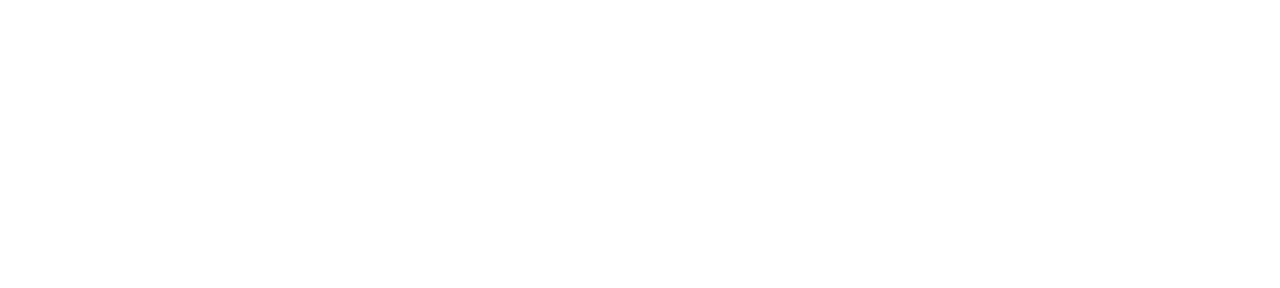
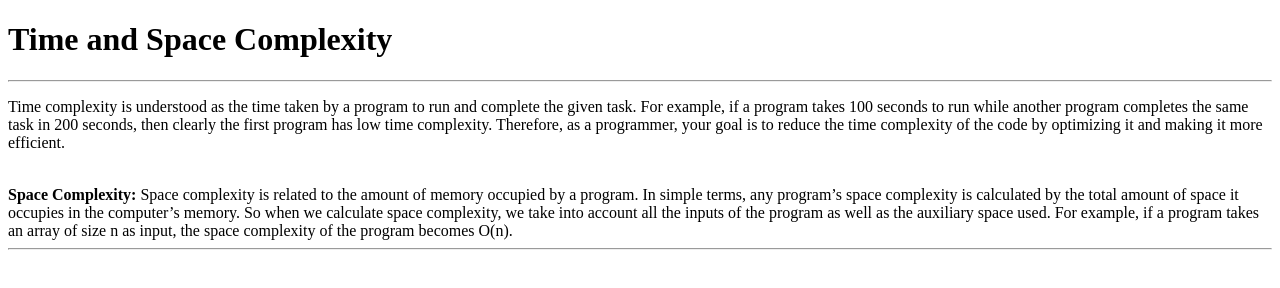
Before and after one commit to acciojob/time-and-space-complexity-DubbewarKiran, a website: page main.html in a window 1280 px wide. Drawn offline with Linux system fonts and the light colour scheme.

Commit message:
created a submission

```diff
--- a/main.html
+++ b/main.html
@@ -8,6 +8,14 @@
 
 <body>
 	<!-- the entire body must be written by student -->
+	<h1>Time and Space Complexity</h1>
+	<hr>
+	<p>Time complexity is understood as the time taken by a program to run and complete the given task. For example, if a program takes 100 seconds to run while another program completes the same task in 200 seconds, then clearly the first program has low time complexity. Therefore, as a programmer, your goal is to reduce the time complexity of the code by optimizing it and making it more efficient.</p>
+	<br>
+	<b>Space Complexity: </b>
+	Space complexity is related to the amount of memory occupied by a program. In simple terms, any program’s space complexity is calculated by the total amount of space it occupies in the computer’s memory. So when we calculate space complexity, we take into account all the inputs of the program as well as the auxiliary space used. For example, if a program takes an array of size n as input, the space complexity of the program becomes O(n).
+	<hr>
+
     <script type="text/javascript" src="./script.js">
 </script>
 
```
